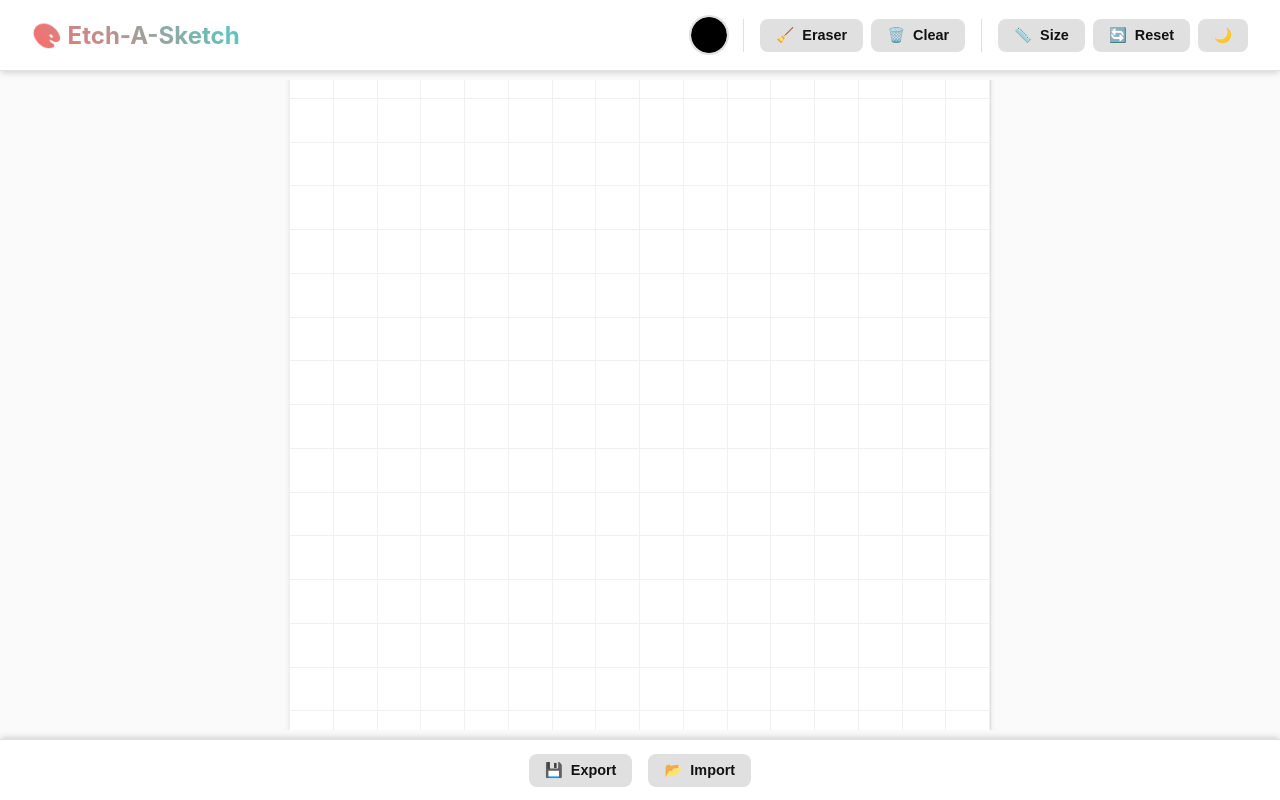
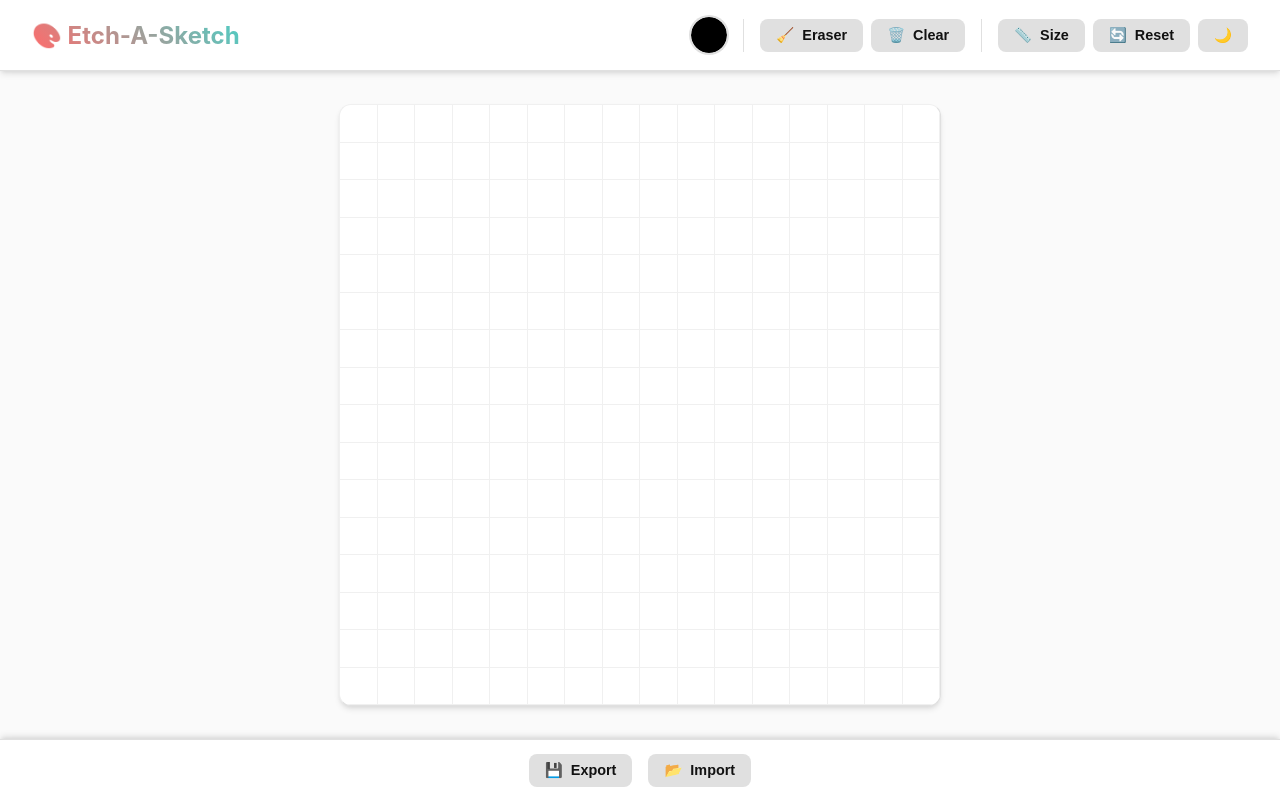
Before and after one commit to JoshuaLomond/etch-a-sketch, a React (Vite) app: page / in a window 1280 px wide. Built offline with nearby package versions, Linux system fonts and the light colour scheme.

Commit message:
feat: Update grid sizing calculation to subtract 200px from viewport height.

```diff
--- a/src/App.css
+++ b/src/App.css
@@ -203,8 +203,8 @@ input[type="color"]::-webkit-color-swatch {
   display: grid;
   aspect-ratio: 1 / 1;
   /* Responsive sizing: fits within viewport minus toolbar and margins */
-  width: min(90vw, calc(100vh - 100px));
-  height: min(90vw, calc(100vh - 100px));
+  width: min(90vw, calc(100vh - 200px));
+  height: min(90vw, calc(100vh - 200px));
   background-color: var(--grid-bg);
   box-shadow: var(--shadow);
   border-radius: 12px;
```
